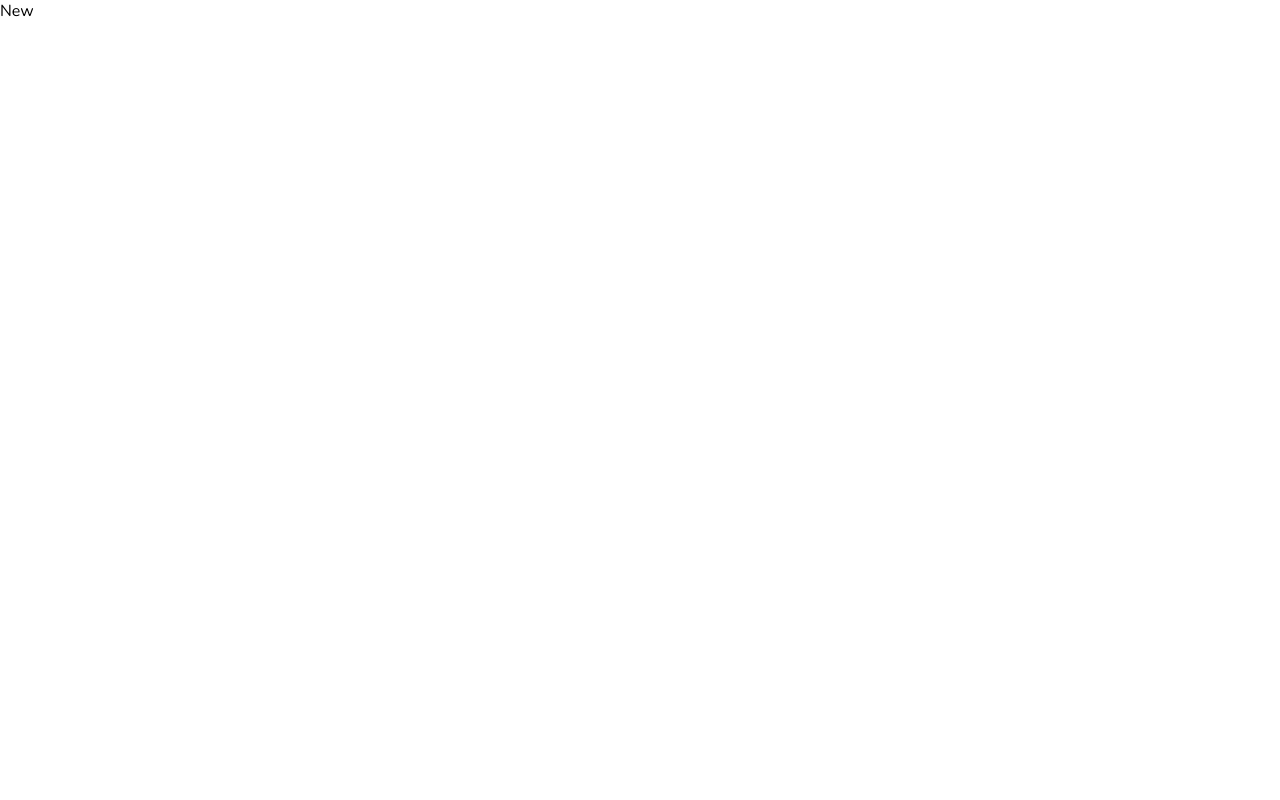
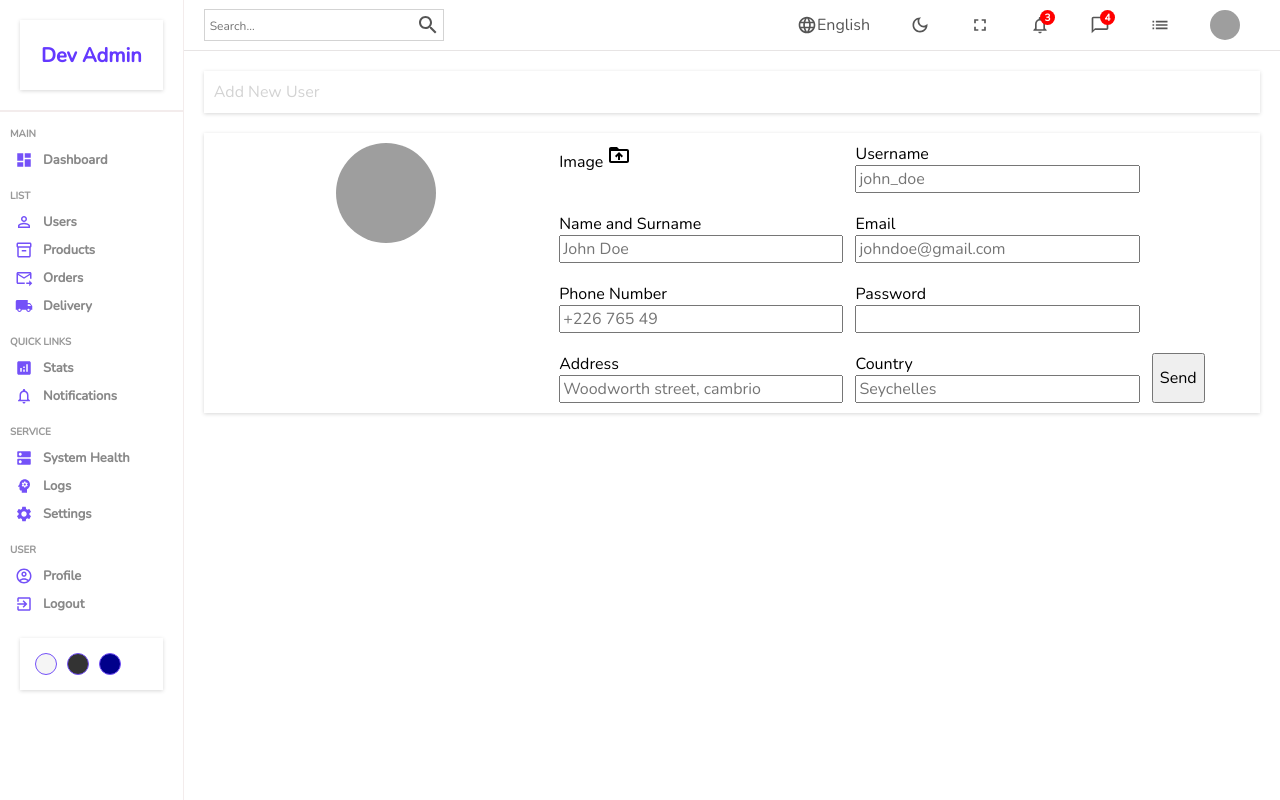
Before and after one commit to Solamatics/dev-admin-dashboard, a React (Create React App) app: page /users/new in a window 1280 px wide. Built offline with nearby package versions, Linux system fonts and the light colour scheme; grey boxes are pictures that could not be loaded.

Commit message:
implement user form

```diff
--- a/src/pages/new/New.jsx
+++ b/src/pages/new/New.jsx
@@ -1,7 +1,68 @@
 import React from "react";
+import "./new.scss";
+import { Sidebar } from "../../components/sidebar/Sidebar";
+import Navbar from "../../components/navbar/Navbar";
+import DriveFolderUploadIcon from "@mui/icons-material/DriveFolderUpload";
 
 const New = () => {
-  return <div>New</div>;
+  return (
+    <div className="new">
+      <Sidebar />
+      <div className="newContainer">
+        <Navbar />
+        <div className="top">
+          <h1>Add New User</h1>
+        </div>
+        <div className="bottom">
+          <div className="left">
+            <img
+              src="https://icon-library.com/images/no-image-icon/no-image-icon-0.jpg"
+              alt="noimage"
+            />
+          </div>
+          <div className="right">
+            <form>
+              <div className="formInput">
+                <label htmlFor="file">
+                  Image <DriveFolderUploadIcon className="icon" />
+                </label>
+                <input type="file" id="file" style={{ display: "none" }} />
+              </div>
+              <div className="formInput">
+                <label>Username</label>
+                <input type="text" placeholder="john_doe" />
+              </div>
+              <div className="formInput">
+                <label>Name and Surname</label>
+                <input type="text" placeholder="John Doe" />
+              </div>
+              <div className="formInput">
+                <label>Email</label>
+                <input type="email" placeholder="johndoe@gmail.com" />
+              </div>
+              <div className="formInput">
+                <label>Phone Number</label>
+                <input type="text" placeholder="+226 765 49" />
+              </div>
+              <div className="formInput">
+                <label>Password</label>
+                <input type="password" />
+              </div>
+              <div className="formInput">
+                <label>Address</label>
+                <input type="text" placeholder="Woodworth street, cambrio" />
+              </div>
+              <div className="formInput">
+                <label>Country</label>
+                <input type="text" placeholder="Seychelles" />
+              </div>
+              <button>Send</button>
+            </form>
+          </div>
+        </div>
+      </div>
+    </div>
+  );
 };
 
 export default New;
--- a/src/pages/new/new.scss
+++ b/src/pages/new/new.scss
@@ -0,0 +1,51 @@
+.new {
+  display: flex;
+
+  .newContainer {
+    flex: 6;
+  }
+
+  .top,
+  .bottom {
+    padding: 10px;
+    margin: 20px;
+    box-shadow: rgba(0, 0, 0, 0.16) 0px 1px 4px;
+    display: flex;
+
+    h1 {
+      color: lightgray;
+      font-size: 16px;
+    }
+
+    .left {
+      flex: 1;
+      text-align: center;
+
+      img {
+        width: 100px;
+        height: 100px;
+        object-fit: cover;
+        border-radius: 50%;
+        cursor: pointer;
+      }
+    }
+
+    .right {
+      flex: 2;
+
+      form {
+        display: flex;
+        flex-wrap: wrap;
+        gap: 20px;
+
+        .formInput {
+          width: 40%;
+
+          input {
+            width: 100%;
+          }
+        }
+      }
+    }
+  }
+}
```
